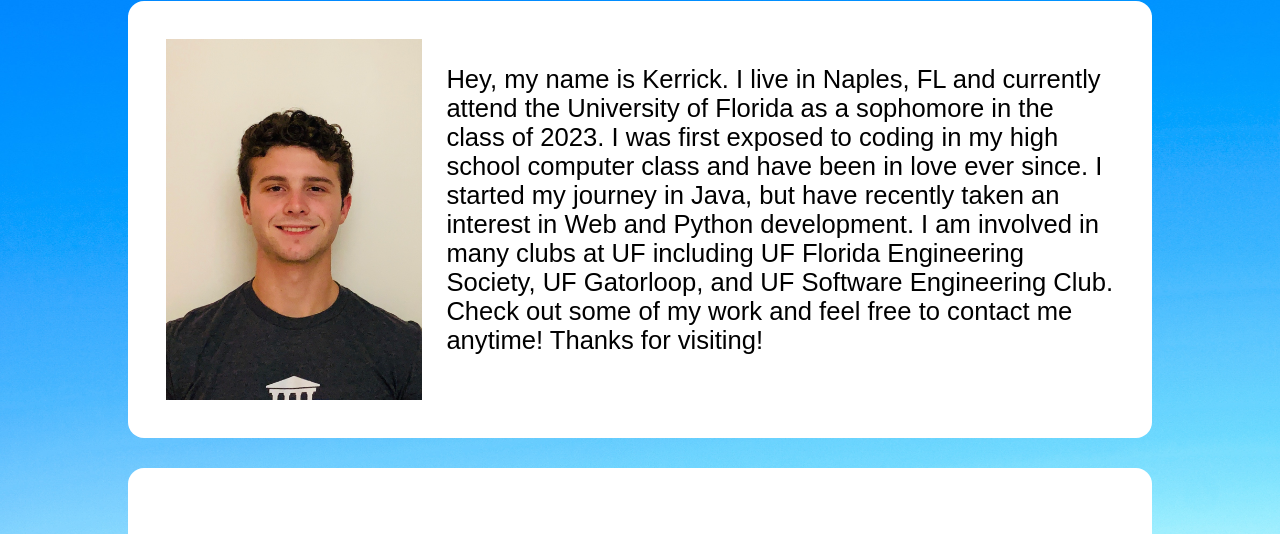
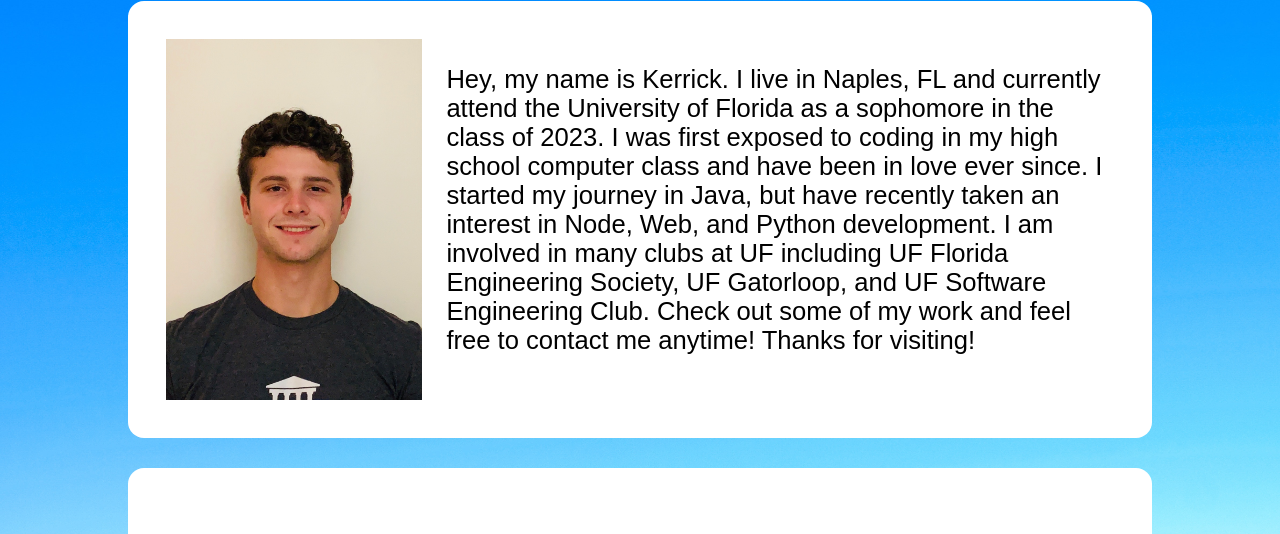
Before and after one commit to KerrickC/kerrickc.github.io, a plain HTML site: page index.html in a window 1280 px wide. Shown: the part 240-774 px from the top of the page. Drawn offline with nearby package versions, Linux system fonts and the light colour scheme; a web font is replaced by a local one.

Commit message:
edit desc

```diff
--- a/index.html
+++ b/index.html
@@ -39,7 +39,7 @@
             <p>Hey, my name is Kerrick. I live in Naples, FL and currently attend
                 the University of Florida as a sophomore in the class of 2023. I was first exposed to coding in my high
                 school computer class and have been in love ever since. I started my journey in Java, but have recently
-                taken an interest in Web and Python development. I am involved in many clubs at UF including UF Florida
+                taken an interest in Node, Web, and Python development. I am involved in many clubs at UF including UF Florida
                 Engineering Society, UF Gatorloop, and UF Software Engineering Club. Check out some of my work and feel
                 free to contact me anytime! Thanks for visiting!
             </p>
```
